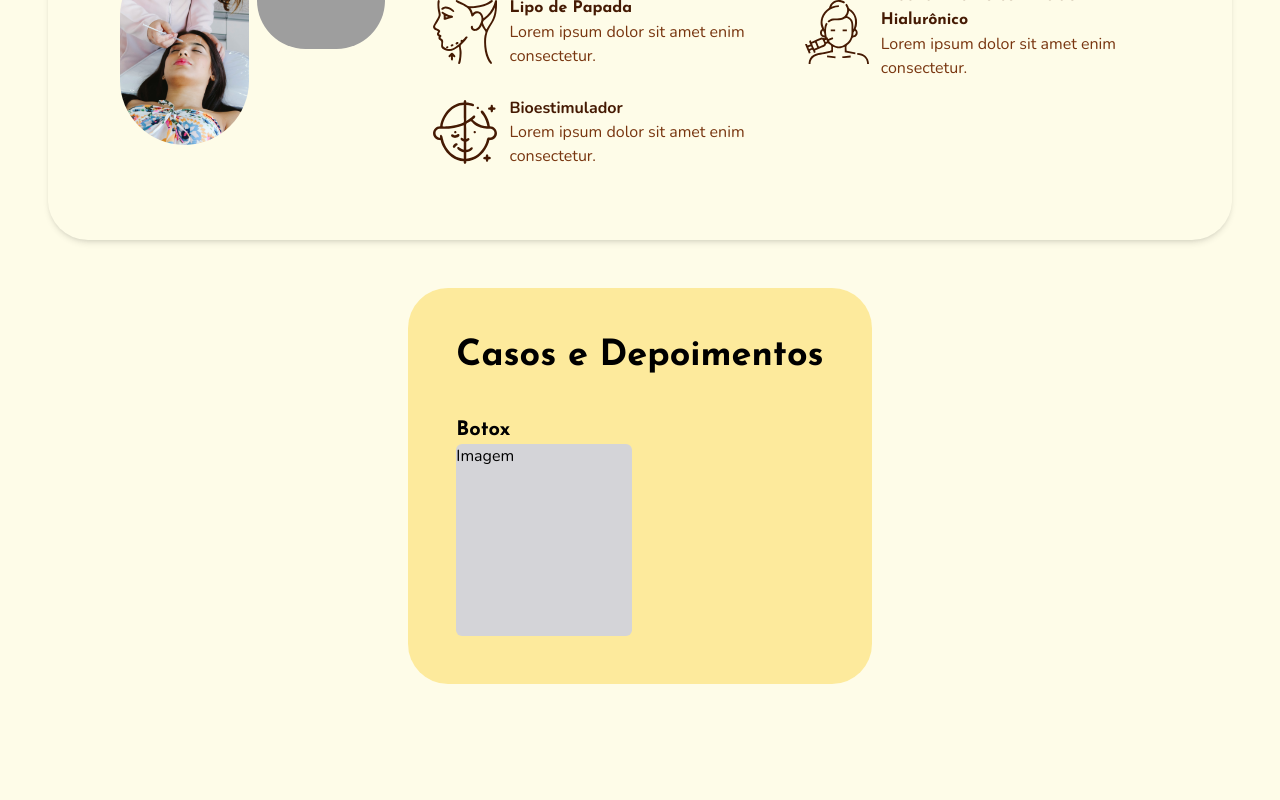
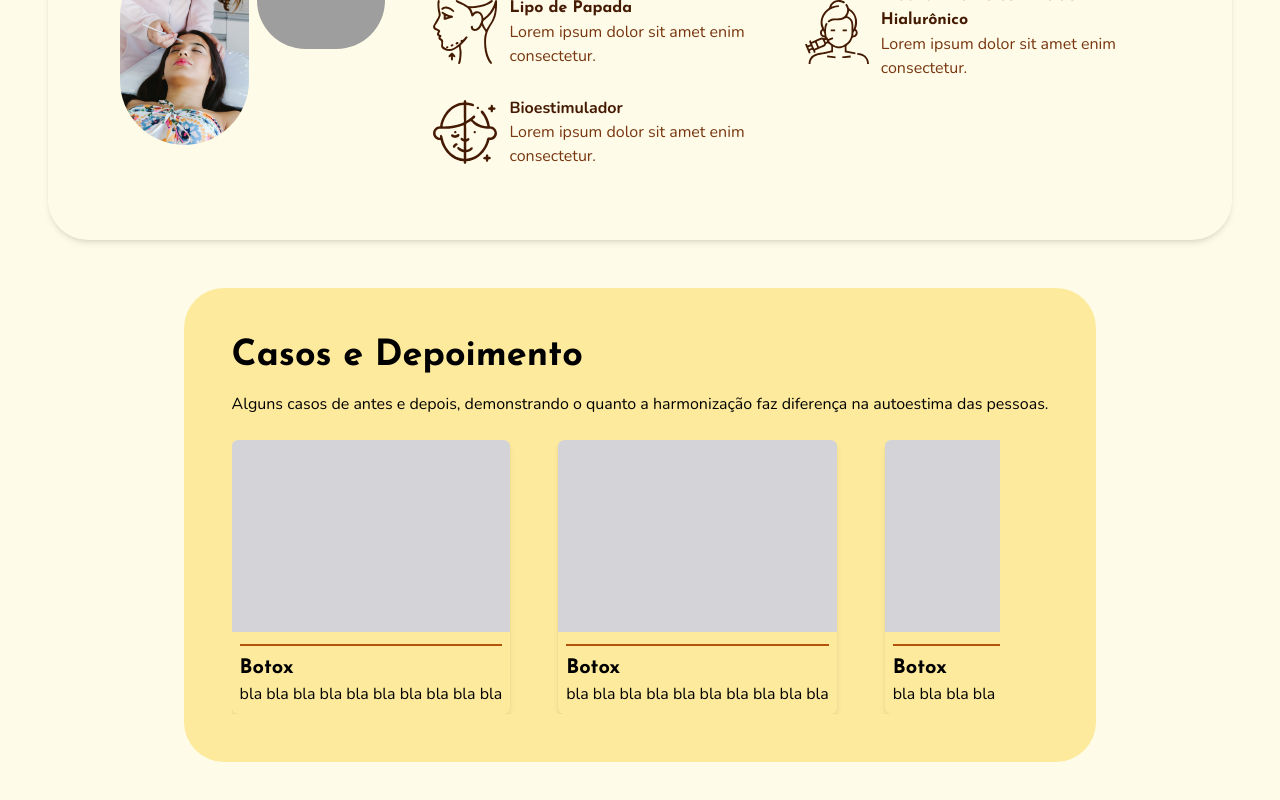
Before and after one commit to Gian-Mateus/drapaola, a React (Vite) app: page / in a window 1280 px wide. Shown: the part 1068-1868 px from the top of the page. Before the commit the page ends 1800 px from the top, so only its background shows below. Built offline with nearby package versions, Linux system fonts and the light colour scheme; grey boxes are pictures that could not be loaded.

Commit message:
criando cards e inicio do desing

```diff
--- a/src/sections/cases.jsx
+++ b/src/sections/cases.jsx
@@ -1,20 +1,64 @@
 
 export default function Cases() {
     return (
-      <section className="flex justify-center w-full ">
+      <section className="flex justify-center w-full">
         <div className="bg-amber-200/80 -z-10 m-12 rounded-[40px] p-12">
-          <div className="flex">
-          <h1 className="text-4xl font-title font-bold">Casos e Depoimentos</h1>
+          <div className="flex flex-col gap-4">
+            <h1 className="text-4xl font-title font-bold">Casos e Depoimento
+            </h1>
+            <p>Alguns casos de antes e depois, demonstrando o quanto a harmonização faz diferença na autoestima das pessoas.</p>
           </div>
-          <div>
-            <div>
-              <div className="mt-10">
+          <div className="grid grid-flow-col gap-12 overflow-x-scroll auto-cols-max max-w-[60vw]">
+            <div className="mt-6 shadow-md rounded-md overflow-hidden min-w-max">
+              <div className="w-full h-48 bg-zinc-300">
+
+              </div>
+              <div className="mt-3 border-t-2 border-amber-700 py-2 mx-2">
                 <h3 className="text-xl font-bold font-title">
                   Botox
                 </h3>
+                <p>
+                  bla bla bla bla bla bla bla bla bla bla
+                </p>
               </div>
-              <div className="w-44 h-48 bg-zinc-300 rounded-md ">
-                Imagem
+            </div>
+            <div className="mt-6 shadow-md rounded-md overflow-hidden min-w-max">
+              <div className="w-full h-48 bg-zinc-300">
+
+              </div>
+              <div className="mt-3 border-t-2 border-amber-700 py-2 mx-2">
+                <h3 className="text-xl font-bold font-title">
+                  Botox
+                </h3>
+                <p>
+                  bla bla bla bla bla bla bla bla bla bla
+                </p>
+              </div>
+            </div>
+            <div className="mt-6 shadow-md rounded-md overflow-hidden min-w-max">
+              <div className="w-full h-48 bg-zinc-300">
+
+              </div>
+              <div className="mt-3 border-t-2 border-amber-700 py-2 mx-2">
+                <h3 className="text-xl font-bold font-title">
+                  Botox
+                </h3>
+                <p>
+                  bla bla bla bla bla bla bla bla bla bla
+                </p>
+              </div>
+            </div>
+            <div className="mt-6 shadow-md rounded-md overflow-hidden min-w-max">
+              <div className="w-full h-48 bg-zinc-300">
+
+              </div>
+              <div className="mt-3 border-t-2 border-amber-700 py-2 mx-2">
+                <h3 className="text-xl font-bold font-title">
+                  Botox
+                </h3>
+                <p>
+                  bla bla bla bla bla bla bla bla bla bla
+                </p>
               </div>
             </div>
           </div>
```
